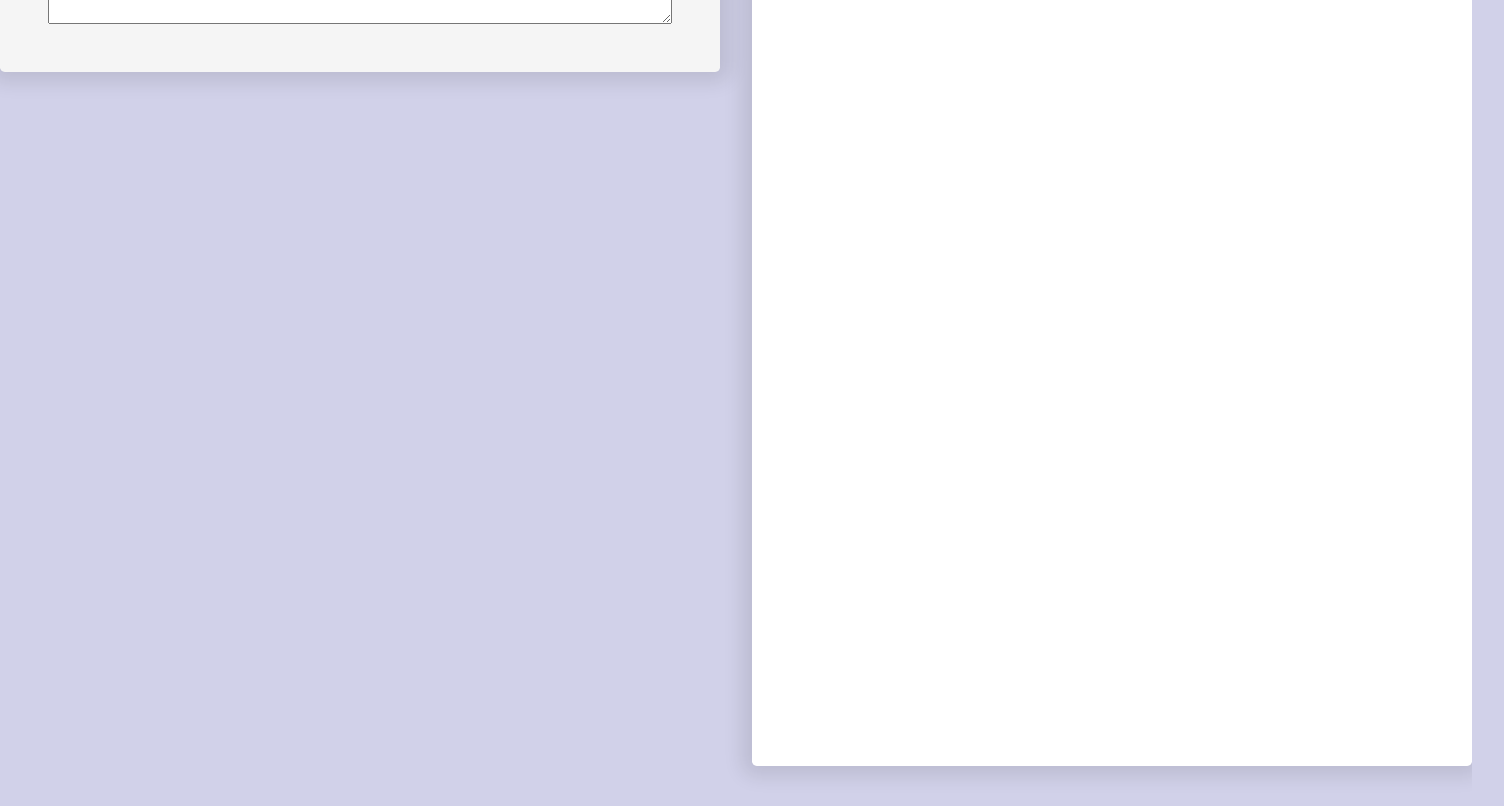
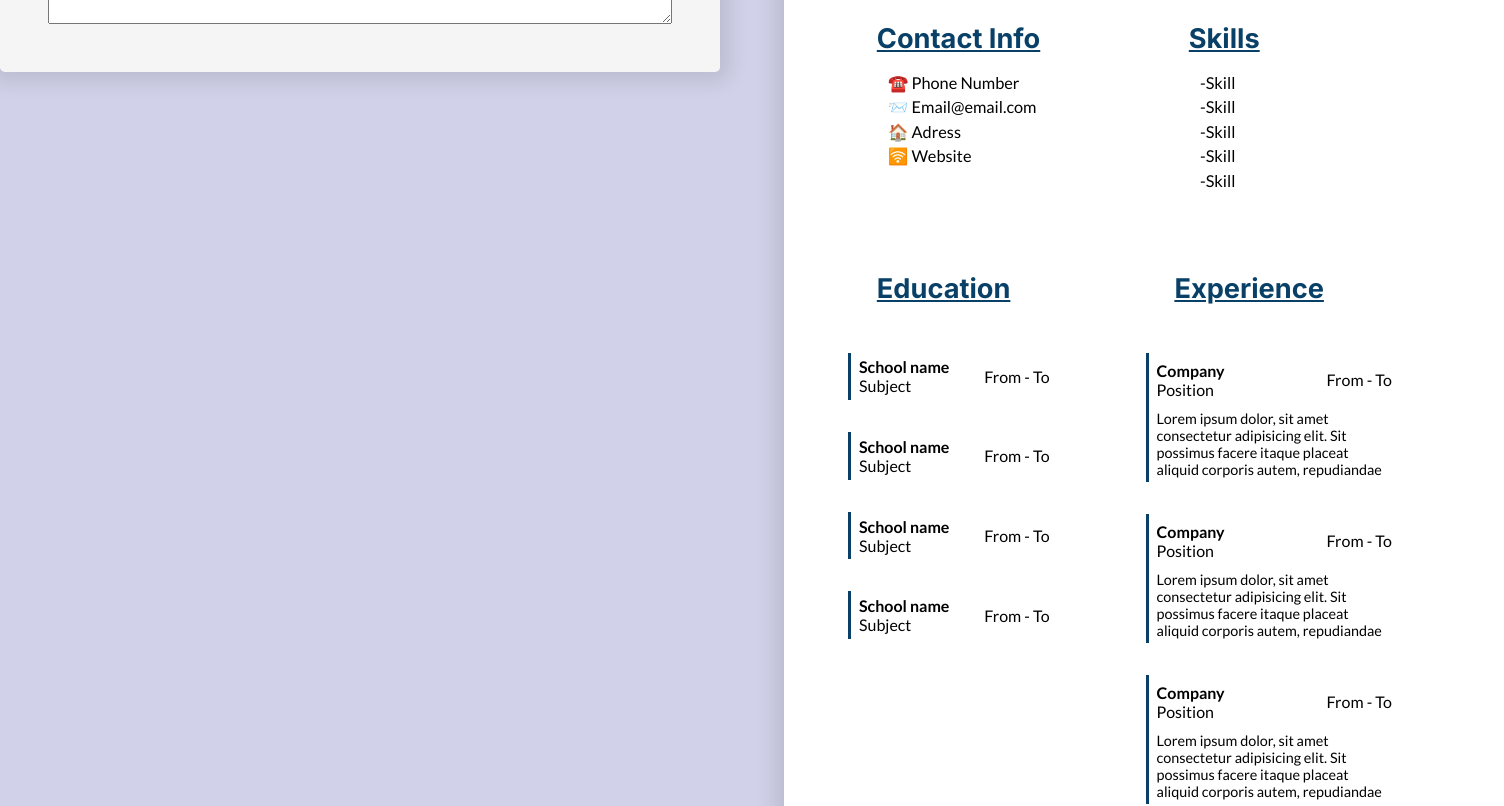
Before and after one commit to NikolaGedovic/cv-maker, a React (Create React App) app: page / in a window 1280 px wide. Shown: the part 420-1226 px from the top of the page, 1504 px wide, since content can reach past the window. Built offline with nearby package versions, Linux system fonts and the light colour scheme; the HTML template or start-up script is replaced by a standard one.

Commit message:
making cv-preview structure in basic html

```diff
--- a/src/components/cvPreview/cvPreview.js
+++ b/src/components/cvPreview/cvPreview.js
@@ -1,9 +1,148 @@
 export default function CvPreview() {
   return (
     <div className="cv-preview">
-      <section className=""></section>
-      <section className=""></section>
-      <section className=""></section>
+      {/* ********** TOP SECTION ********** */}
+
+      <section className="top-section">
+        <div className="cv-name-preview">Name Here</div>
+        <div className="about-me-text">
+          Lorem ipsum dolor sit amet consectetur adipisicing elit. Voluptatum,
+          nemo debitis consectetur sit soluta quasi deserunt aliquam incidunt
+          consequatur laborum culpa qui enim repudiandae placeat, velit amet rem
+          aperiam distinctio! Enim, odit sequi deserunt impedit possimus id
+          voluptates et labore saepe modi eveniet nemo soluta voluptate dolorum
+          facilis laboriosam distinctio. Natus repellat impedit error officia
+          quae facilis doloremque facere soluta.
+        </div>
+      </section>
+
+      {/* ********** MIDDLE SECTION ********** */}
+
+      <section className="middle-section">
+        <div className="contact-preview">
+          <h2 className="headings-preview">Contact Info</h2>
+          <p>☎️ Phone Number</p>
+          <p>📨 Email@email.com</p>
+          <p>🏠 Adress</p>
+          <p>🛜 Website</p>
+        </div>
+        <div className="skills-preview">
+          <h2 className="headings-preview">Skills</h2>
+          <p>-Skill</p>
+          <p>-Skill</p>
+          <p>-Skill</p>
+          <p>-Skill</p>
+          <p>-Skill</p>
+        </div>
+      </section>
+
+      {/* ********** BOTTOM SECTION ********** */}
+
+      <section className="bottom-section">
+        <div className="education-preview">
+          <h2 className="headings-preview">Education</h2>
+
+          <div className="education-section-preview">
+            <div className="left-side-education-section">
+              <p className="school-name">School name</p>
+              <p className="subject">Subject</p>
+            </div>
+            <div className="left-side-education-section">
+              <p>From - To</p>
+            </div>
+          </div>
+
+          <div className="education-section-preview">
+            <div className="left-side-education-section">
+              <p className="school-name">School name</p>
+              <p className="subject">Subject</p>
+            </div>
+            <div className="left-side-education-section">
+              <p>From - To</p>
+            </div>
+          </div>
+
+          <div className="education-section-preview">
+            <div className="left-side-education-section">
+              <p className="school-name">School name</p>
+              <p className="subject">Subject</p>
+            </div>
+            <div className="left-side-education-section">
+              <p>From - To</p>
+            </div>
+          </div>
+
+          <div className="education-section-preview">
+            <div className="left-side-education-section">
+              <p className="school-name">School name</p>
+              <p className="subject">Subject</p>
+            </div>
+            <div className="left-side-education-section">
+              <p>From - To</p>
+            </div>
+          </div>
+        </div>
+        <div className="experience-preview">
+          <h2 className="headings-preview">Experience</h2>
+
+          <div className="experience-preview-section">
+            <div className="experience-preview-top">
+              <div>
+                <p className="company-name">Company</p>
+                <p>Position</p>
+              </div>
+              <div>
+                <p>From - To</p>
+              </div>
+            </div>
+            <div className="experience-preview-bottom">
+              <p>
+                Lorem ipsum dolor, sit amet consectetur adipisicing elit. Sit
+                possimus facere itaque placeat aliquid corporis autem,
+                repudiandae
+              </p>
+            </div>
+          </div>
+
+          <div className="experience-preview-section">
+            <div className="experience-preview-top">
+              <div>
+                <p className="company-name">Company</p>
+                <p>Position</p>
+              </div>
+              <div>
+                <p>From - To</p>
+              </div>
+            </div>
+            <div className="experience-preview-bottom">
+              <p>
+                Lorem ipsum dolor, sit amet consectetur adipisicing elit. Sit
+                possimus facere itaque placeat aliquid corporis autem,
+                repudiandae
+              </p>
+            </div>
+          </div>
+
+          <div className="experience-preview-section">
+            <div className="experience-preview-top">
+              <div>
+                <p className="company-name">Company</p>
+                <p>Position</p>
+              </div>
+              <div>
+                <p>From - To</p>
+              </div>
+            </div>
+            <div className="experience-preview-bottom">
+              <p>
+                Lorem ipsum dolor, sit amet consectetur adipisicing elit. Sit
+                possimus facere itaque placeat aliquid corporis autem,
+                repudiandae
+              </p>
+            </div>
+          </div>
+        </div>
+      </section>
     </div>
   );
 }
--- a/src/index.css
+++ b/src/index.css
@@ -38,22 +38,17 @@ h1 {
   display: flex;
   justify-content: space-evenly;
   align-items: flex-start;
-  gap: 2rem;
+  gap: 4rem;
   padding-bottom: 11.5rem;
+  max-width: 100rem;
+  margin: 0 auto;
 }
+
+/* ************ Form Inputs Styles ************** */
 
 .cv-form {
   min-width: 45rem;
   background-color: whitesmoke;
-  padding: 3rem;
-  border-radius: 0.3rem;
-  box-shadow: 0px 0px 19px 10px rgba(0, 0, 0, 0.1);
-}
-
-.cv-preview {
-  min-width: 45rem;
-  min-height: 65rem;
-  background-color: white;
   padding: 3rem;
   border-radius: 0.3rem;
   box-shadow: 0px 0px 19px 10px rgba(0, 0, 0, 0.1);
@@ -77,3 +72,129 @@ textarea {
 textarea {
   height: 10rem;
 }
+
+/* ************ Cv Preview Styles *********** */
+
+.cv-preview {
+  min-width: 45rem;
+  min-height: 65rem;
+  background-color: white;
+  padding: 3rem;
+  border-radius: 0.3rem;
+  box-shadow: 0px 0px 19px 10px rgba(0, 0, 0, 0.1);
+  display: flex;
+  flex-direction: column;
+}
+
+.headings-preview {
+  font-family: var(--heading-font);
+  font-size: 1.7rem;
+  text-decoration: underline var(--heading-color);
+  padding: 0 0 1rem 1.8rem;
+  color: var(--heading-color);
+}
+
+.top-section {
+  display: flex;
+  flex-direction: column;
+  /* background-color: antiquewhite; */
+  height: 200px;
+}
+
+.cv-name-preview {
+  font-size: 3rem;
+  border-bottom: 2px solid var(--heading-color);
+  color: var(--text-color);
+  font-family: var(--heading-font);
+  padding: 0 1.5rem 0 1.5rem;
+}
+
+.about-me-text {
+  font-family: var(--text-font);
+  padding: 1rem 1.5rem 0 1.5rem;
+  text-wrap: balance;
+}
+
+.middle-section {
+  /* background-color: aquamarine; */
+  display: flex;
+  height: 200px;
+  margin: 2rem 0 3.1rem 0;
+}
+
+.contact-preview > span {
+  color: var(--text-color);
+}
+
+.contact-preview,
+.skills-preview {
+  width: 50%;
+  padding: 1rem;
+}
+
+.contact-preview > p,
+.skills-preview > p {
+  padding-left: 2.5rem;
+  font-family: var(--text-font);
+  line-height: 1.5;
+  font-size: 1.02rem;
+}
+
+.bottom-section {
+  /* background-color: bisque; */
+  height: 550px;
+  display: flex;
+}
+
+.education-preview {
+  width: 40%;
+  padding: 1rem;
+}
+
+.experience-preview {
+  width: 60%;
+  padding: 1rem 4rem 1rem 4rem;
+}
+
+.education-section-preview {
+  padding: 0.3rem 1rem 0.3rem 0.5rem;
+  margin: 2rem 0;
+  display: flex;
+  justify-content: space-between;
+  align-items: center;
+  font-family: var(--text-font);
+  border-left: 3px solid var(--heading-color);
+}
+
+.school-name {
+  font-weight: bold;
+}
+
+.experience-preview-section {
+  border-left: 3px solid var(--heading-color);
+  padding: 0.5rem 0 0.5rem 0.5rem;
+  margin: 2rem 0;
+}
+
+.experience-preview-top {
+  display: flex;
+  justify-content: space-between;
+  align-items: center;
+  font-family: var(--text-font);
+}
+
+.company-name {
+  font-weight: bold;
+}
+
+.experience-preview-bottom {
+  padding: 0.7rem 0 0 0;
+}
+
+.experience-preview-bottom > p {
+  width: 100%;
+  max-height: 4rem;
+  font-family: var(--text-font);
+  font-size: 0.9rem;
+  text-wrap: balance;
+}
```
